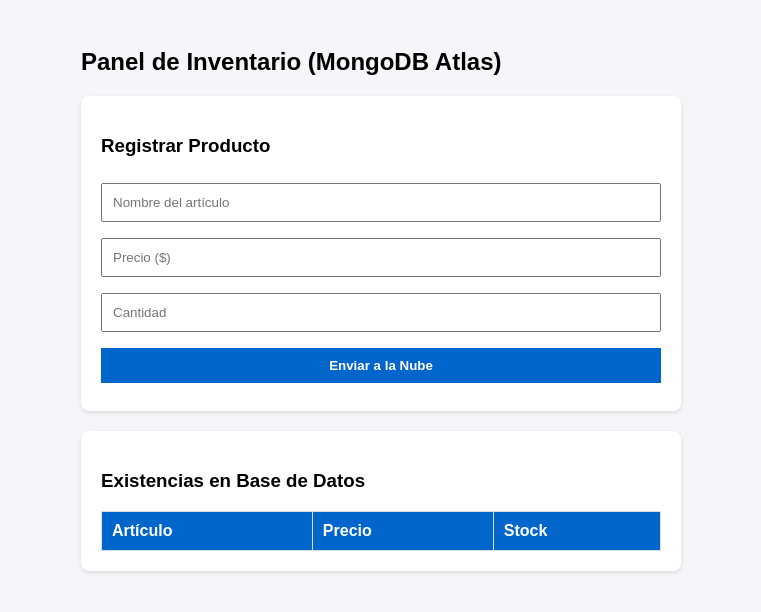
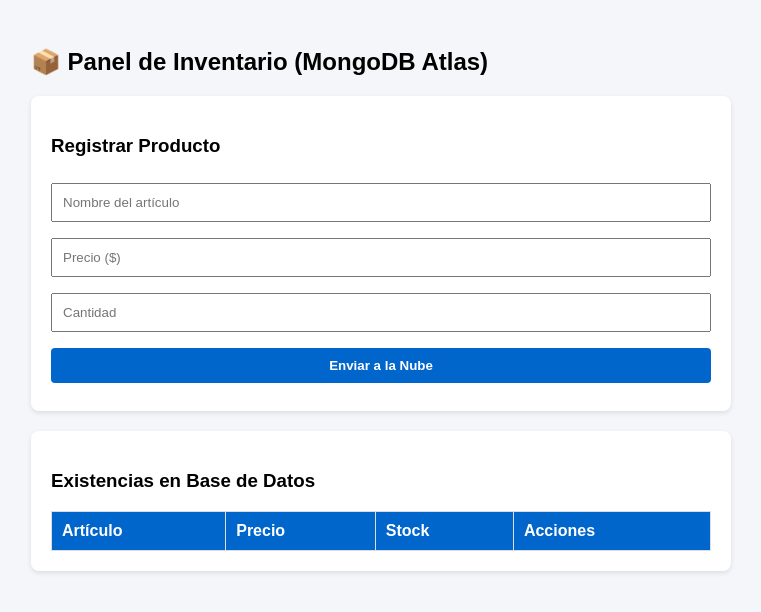
Before and after one commit to Damian3388/inventario-frontend, a plain HTML site: page index.html in a window 1280 px wide. Shown: the whole page, without its empty margins (259-1020 px from the left). Drawn offline with Linux system fonts and the light colour scheme; no server answers.

Commit message:
Update index.html

```diff
--- a/index.html
+++ b/index.html
@@ -6,20 +6,21 @@
 <title>Inventario NoSQL</title>
 <style>
 body { font-family: Arial, sans-serif; background: #f4f6f9; padding: 20px; }
-.container { max-width: 600px; margin: 0 auto; }
+.container { max-width: 700px; margin: 0 auto; }
 .card { background: white; padding: 20px; border-radius: 8px; margin-bottom: 20px;
 box-shadow: 0 2px 5px rgba(0,0,0,0.1); }
-input, button { width: 100%; padding: 10px; margin: 8px 0; box-sizing: border-box; }
-button { background: #0066cc; color: white; border: none; cursor: pointer; font-weight:
-bold; }
+input, button[type="submit"] { width: 100%; padding: 10px; margin: 8px 0; box-sizing: border-box; }
+button[type="submit"] { background: #0066cc; color: white; border: none; cursor: pointer; font-weight: bold; border-radius: 4px; }
 table { width: 100%; border-collapse: collapse; background: white; }
 th, td { border: 1px solid #ddd; padding: 10px; text-align: left; }
 th { background-color: #0066cc; color: white; }
+td:last-child { white-space: nowrap; }
 </style>
 </head>
 <body>
 <div class="container">
-<h2> Panel de Inventario (MongoDB Atlas)</h2>
+  <h2>📦 Panel de Inventario (MongoDB Atlas)</h2>
+
   <div class="card">
     <h3>Registrar Producto</h3>
     <form id="formProducto">
@@ -34,7 +35,12 @@ th { background-color: #0066cc; color: white; }
     <h3>Existencias en Base de Datos</h3>
     <table>
       <thead>
-<tr><th>Artículo</th><th>Precio</th><th>Stock</th></tr>
+        <tr>
+          <th>Artículo</th>
+          <th>Precio</th>
+          <th>Stock</th>
+          <th>Acciones</th>
+        </tr>
       </thead>
       <tbody id="tabla"></tbody>
     </table>
```
Lines whose indentation alone changed are shown as unchanged.
